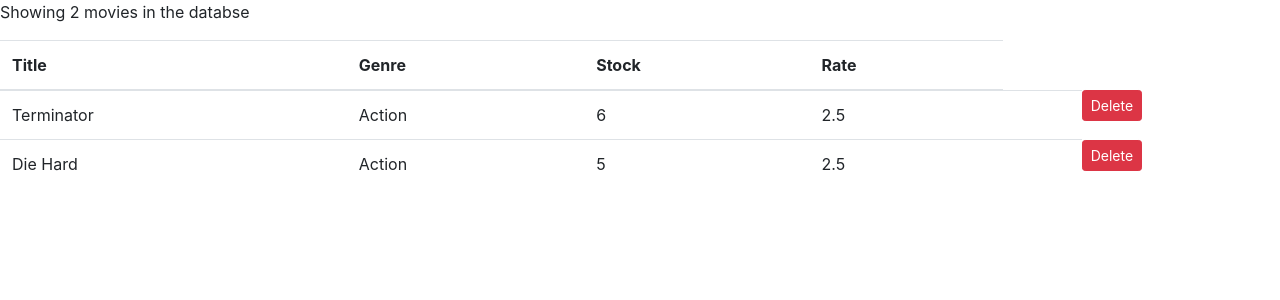
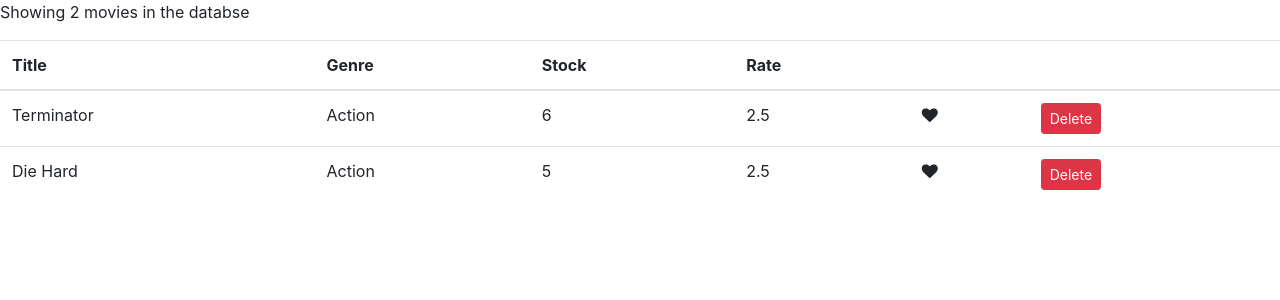
Before and after one commit to salmaatarekk/Learning-React, a React (Create React App) app in the folder counter-app/: page / in a window 1280 px wide. Shown: the top 300 px of the page. Built offline with nearby package versions, Linux system fonts and the light colour scheme.

Commit message:
update movie table and add heart in it

```diff
--- a/counter-app/src/components/common/like.jsx
+++ b/counter-app/src/components/common/like.jsx
@@ -1,13 +1,18 @@
 import React, { Component } from 'react';
 
 
-class like extends Component {
+class Like extends Component {
     render() {
+        let classes = "fa fa-heart";
+        if(! this.props.liked)
+        classes += "-o"
         return (
-            <i class="fa fa-heart-o" aria-hidden = "true" ></i>
+            <i onClick = {this.props.onClick}
+            style = { {cursor : "pointer"} }
+            class= {classes} aria-hidden = "true"></i>
          );
 
     }
 }
 
-export default like;
+export default Like;
--- a/counter-app/src/components/movies.jsx
+++ b/counter-app/src/components/movies.jsx
@@ -1,5 +1,5 @@
 import React, { Component } from 'react';
-import like from './common/like';
+import Like from './common/like';
 class Movies extends Component {
     state = {
         movies : [
@@ -8,14 +8,16 @@ class Movies extends Component {
                 title : 'Terminator',
                 genre : 'Action',
                 numberInStock: 6,
-                dailyRentalRate : 2.5
+                dailyRentalRate : 2.5,
+                liked : true
             },
             {
                 id: 2,
                 title : 'Die Hard',
                 genre : 'Action',
                 numberInStock: 5,
-                dailyRentalRate : 2.5
+                dailyRentalRate : 2.5,
+                liked : true
             }
 
         ]
@@ -26,6 +28,14 @@ class Movies extends Component {
      handleDelete = movie => {
          const movies = this.state.movies.filter(m => m.id !== movie.id);
          this.setState({movies});
+     };
+     handleLike = (movie) => {
+         const movies = [...this.state.movies];
+         const idx = movies.indexOf(movie);
+         movies[idx] = {...movie};
+         movies[idx].liked = !movies[idx].liked;
+         this.setState({movies});
+
      };
 
 
@@ -44,6 +54,8 @@ class Movies extends Component {
                         <th>Genre</th>
                         <th>Stock</th>
                         <th>Rate</th>
+                        <th />
+                        <th/>
                     </tr>
                 </thead>
                 <tbody>
@@ -53,11 +65,16 @@ class Movies extends Component {
                             <td>{movie.genre}</td>
                             <td>{movie.numberInStock}</td>
                             <td>{movie.dailyRentalRate}</td>
-                            <td> <like /> </td>
+                            <td> <Like liked = {movie.liked}
+                            onClick = { () => this.handleLike(movie) }
+
+                            /> </td>
+                            <td>
                             <button
                             onClick = {() => this.handleDelete(movie)}
                             className= "btn btn-danger btn-sm"
                              >Delete</button>
+                             </td>
                         </tr>
                     ))}
                 </tbody>
--- a/counter-app/src/index.js
+++ b/counter-app/src/index.js
@@ -8,6 +8,7 @@ import Counters from './components/counters';
 import 'bootstrap/dist/css/bootstrap.css';
 import 'font-awesome/css/font-awesome.css';
 import Movies from './components/movies';
+import like from './components/common/like';
 
 ReactDOM.render(<Movies />,
   document.getElementById('root')
```
